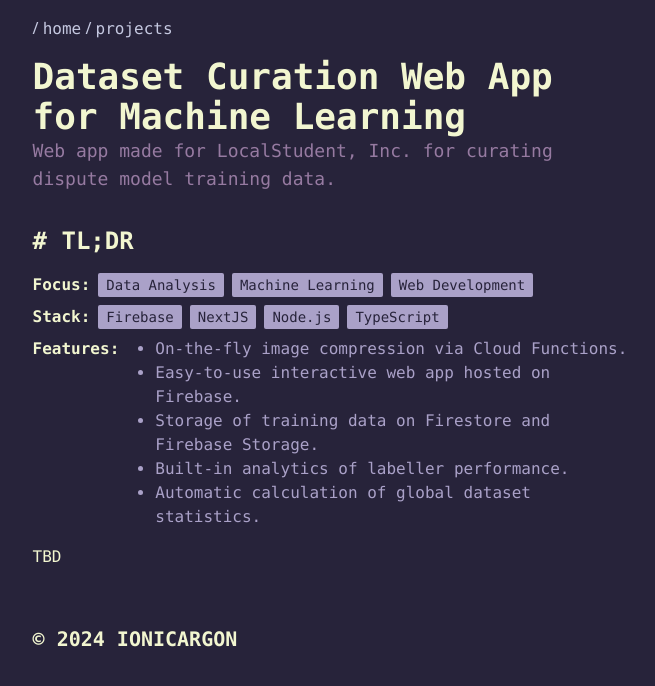
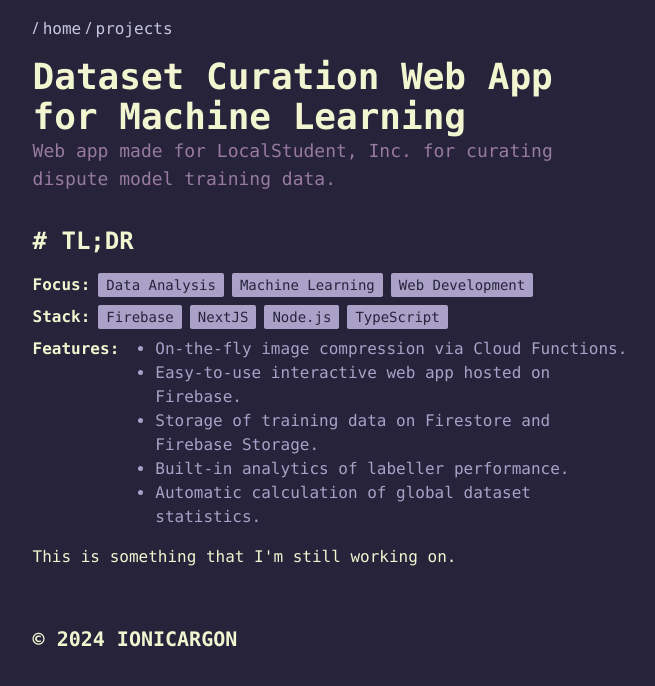
Before and after one commit to IonicArgon/web-v4.1, a Next.js app: page /projects/dataset-curation-web-app in a window 1280 px wide. Shown: the top 686 px of the page, without its empty margins (310-965 px from the left). Built offline with nearby package versions, Linux system fonts and the light colour scheme.

Commit message:
update project links

```diff
--- a/src/app/page.tsx
+++ b/src/app/page.tsx
@@ -116,9 +116,9 @@ const Home = () => {
             height={31}
           />
           <a
-            href='https://youtu.be/TDpxx5UqrVU?t=535'
-            target='_blank'
-            rel='noreferrer noopener'
+            href="https://youtu.be/TDpxx5UqrVU?t=535"
+            target="_blank"
+            rel="noreferrer noopener"
           >
             <Image
               src="/buttons/norton2.gif"
--- a/src/app/projects/dataset-curation-web-app/page.tsx
+++ b/src/app/projects/dataset-curation-web-app/page.tsx
@@ -36,7 +36,7 @@ const ProjectVRC22 = () => {
         ],
       }}
     >
-      <p className="mb-4">TBD</p>
+      <p className="mb-4">This is something that I&apos;m still working on.</p>
     </Project>
   );
 };
--- a/src/app/projects/linear-systems/page.tsx
+++ b/src/app/projects/linear-systems/page.tsx
@@ -36,7 +36,7 @@ const LinearSystems = () => {
         links: [
           {
             text: 'GitHub',
-            url: 'https://github.com/IonicArgon/MT2MP3-MatrixSolver',
+            url: 'https://github.com/IonicArgon/LinearSystems',
           },
         ],
       }}
```
Also changed, not shown: src/app/projects/password-manager/page.tsx (+6 -1 lines).
